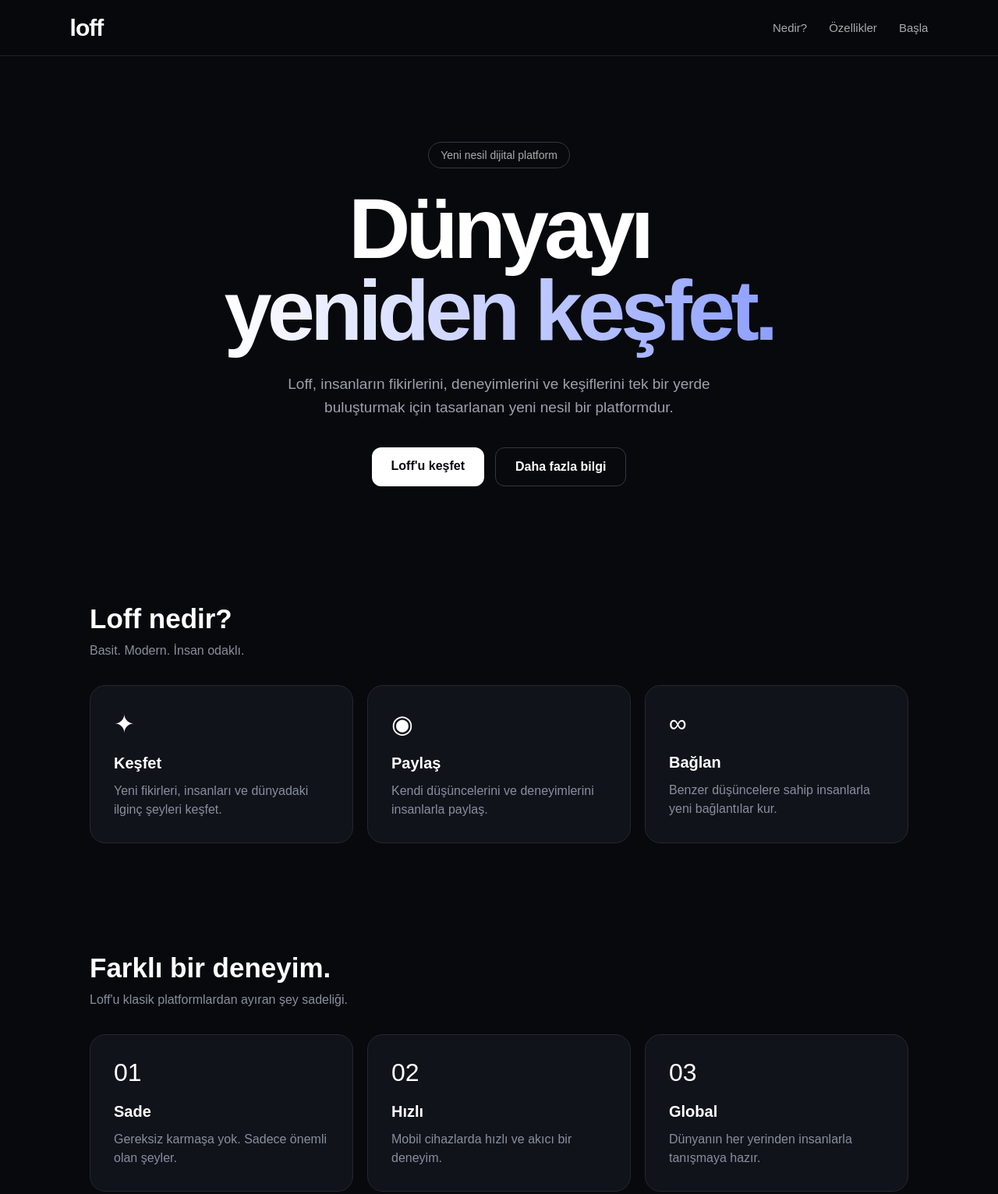
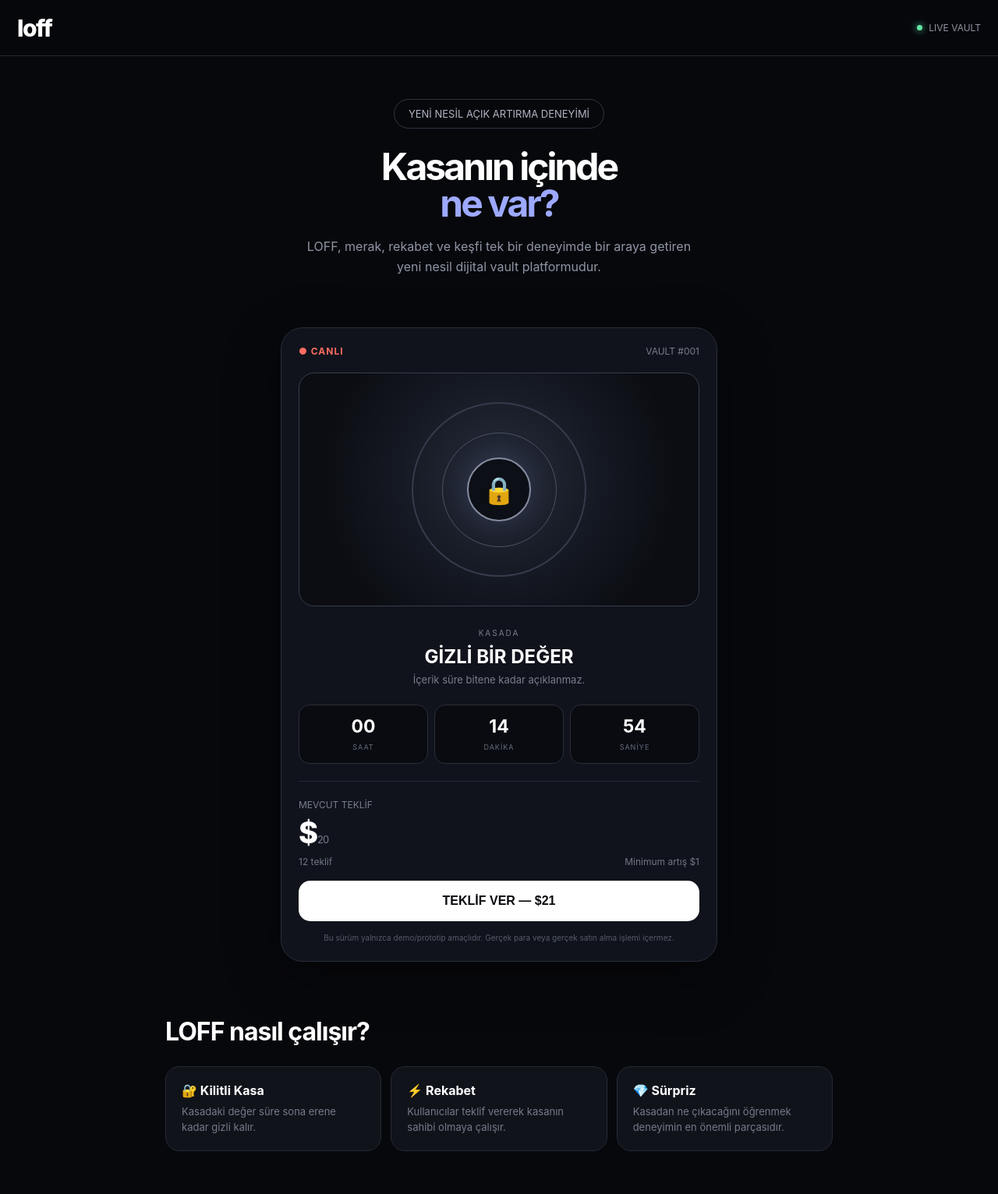
Before and after one commit to omurronas/loff, a plain HTML site: page index.html in a window 1280 px wide. Shown: the top 1532 px of the page at 78% size. Drawn offline with Linux system fonts and the light colour scheme.

Commit message:
Update index.html

```diff
--- a/index.html
+++ b/index.html
@@ -1,213 +1,370 @@
+
 <!DOCTYPE html>
 <html lang="tr">
 <head>
 <meta charset="UTF-8">
 <meta name="viewport" content="width=device-width, initial-scale=1.0">
-<title>Loff</title>
+<title>LOFF — The Vault</title>
 
 <style>
 *{
   box-sizing:border-box;
   margin:0;
   padding:0;
-font-family:Arial,Helvetica,sans-serif;
 }
 
 body{
-background:#08090d;
+  background:#07080c;
   color:#fff;
+  font-family:-apple-system,BlinkMacSystemFont,"Segoe UI",Arial,sans-serif;
   min-height:100vh;
 }
 
 header{
   height:72px;
+  border-bottom:1px solid #242733;
   display:flex;
   align-items:center;
   justify-content:space-between;
-padding:0 7%;
-border-bottom:1px solid #20232c;
+  padding:0 22px;
   position:sticky;
   top:0;
-background:rgba(8,9,13,.94);
-backdrop-filter:blur(12px);
-z-index:10;
+  background:rgba(7,8,12,.94);
+  backdrop-filter:blur(15px);
+  z-index:20;
 }
 
 .logo{
   font-size:30px;
   font-weight:800;
-letter-spacing:-1px;
+  letter-spacing:-1.5px;
 }
 
-nav{
+.status{
   display:flex;
-gap:28px;
+  align-items:center;
+  gap:8px;
+  font-size:12px;
+  color:#8e94a3;
 }
 
-nav a{
-color:#aaa;
-text-decoration:none;
-font-size:15px;
-}
-
-nav a:hover{
-color:#fff;
+.dot{
+  width:7px;
+  height:7px;
+  background:#62e6a5;
+  border-radius:50%;
+  box-shadow:0 0 10px #62e6a5;
 }
 
 .hero{
-max-width:1100px;
-margin:auto;
-padding:110px 25px 80px;
   text-align:center;
+  padding:55px 22px 30px;
 }
 
 .badge{
   display:inline-block;
-padding:8px 15px;
-border:1px solid #343844;
-border-radius:30px;
-color:#aaa;
-font-size:14px;
+  border:1px solid #303542;
+  border-radius:50px;
+  padding:10px 18px;
+  color:#aeb4c3;
+  font-size:13px;
   margin-bottom:25px;
 }
 
-h1{
-font-size:clamp(55px,10vw,110px);
-line-height:.95;
-letter-spacing:-6px;
-margin-bottom:28px;
+.hero h1{
+  font-size:48px;
+  line-height:.98;
+  letter-spacing:-3px;
+  margin-bottom:20px;
 }
 
-.gradient{
-background:linear-gradient(90deg,#fff,#8ea0ff);
--webkit-background-clip:text;
-color:transparent;
+.hero h1 span{
+  color:#9da9ff;
 }
 
 .hero p{
-max-width:650px;
+  color:#8f95a5;
+  line-height:1.6;
+  max-width:520px;
   margin:auto;
-color:#9ca1ad;
-font-size:19px;
-line-height:1.6;
+  font-size:16px;
 }
 
-.buttons{
-display:flex;
-justify-content:center;
-gap:14px;
-margin-top:35px;
-flex-wrap:wrap;
+.vault{
+  width:calc(100% - 32px);
+  max-width:560px;
+  margin:35px auto;
+  background:#10131b;
+  border:1px solid #292e3b;
+  border-radius:28px;
+  padding:22px;
+  box-shadow:0 20px 70px rgba(0,0,0,.45);
 }
 
-.btn{
-padding:15px 25px;
-border-radius:12px;
-text-decoration:none;
-font-weight:700;
+.vault-top{
+  display:flex;
+  justify-content:space-between;
+  align-items:center;
+  margin-bottom:20px;
 }
 
-.primary{
+.live{
+  color:#ff6d61;
+  font-size:12px;
+  font-weight:700;
+  letter-spacing:1px;
+}
+
+.lot{
+  color:#777e8d;
+  font-size:12px;
+}
+
+.safe{
+  height:300px;
+  border-radius:20px;
+  background:
+    radial-gradient(circle at 50% 45%,#272d3b 0,#151923 42%,#0b0d12 75%);
+  border:1px solid #363d4d;
+  display:flex;
+  align-items:center;
+  justify-content:center;
+  position:relative;
+  overflow:hidden;
+}
+
+.safe:before{
+  content:"";
+  position:absolute;
+  width:220px;
+  height:220px;
+  border:2px solid #343b4b;
+  border-radius:50%;
+}
+
+.safe:after{
+  content:"";
+  position:absolute;
+  width:145px;
+  height:145px;
+  border:1px solid #4a5263;
+  border-radius:50%;
+}
+
+.lock{
+  width:82px;
+  height:82px;
+  border-radius:50%;
+  border:2px solid #858da1;
+  display:flex;
+  align-items:center;
+  justify-content:center;
+  font-size:34px;
+  z-index:2;
+  background:#0c0f15;
+  box-shadow:0 0 35px rgba(157,169,255,.15);
+}
+
+.secret{
+  text-align:center;
+  margin-top:22px;
+}
+
+.secret small{
+  color:#777e8d;
+  text-transform:uppercase;
+  letter-spacing:2px;
+  font-size:10px;
+}
+
+.secret h2{
+  margin-top:8px;
+  font-size:24px;
+}
+
+.secret p{
+  color:#777e8d;
+  margin-top:7px;
+  font-size:13px;
+}
+
+.timer{
+  display:grid;
+  grid-template-columns:repeat(3,1fr);
+  gap:8px;
+  margin-top:24px;
+}
+
+.timebox{
+  background:#090b10;
+  border:1px solid #292e39;
+  border-radius:14px;
+  padding:13px 5px;
+  text-align:center;
+}
+
+.timebox strong{
+  display:block;
+  font-size:23px;
+}
+
+.timebox span{
+  color:#666d7c;
+  font-size:9px;
+  text-transform:uppercase;
+  letter-spacing:1px;
+}
+
+.bid-section{
+  margin-top:22px;
+  border-top:1px solid #252a35;
+  padding-top:22px;
+}
+
+.bid-label{
+  color:#777e8d;
+  font-size:12px;
+}
+
+.price{
+  font-size:38px;
+  font-weight:800;
+  margin-top:5px;
+  letter-spacing:-1px;
+}
+
+.price span{
+  color:#777e8d;
+  font-size:13px;
+  font-weight:400;
+}
+
+.bid-info{
+  display:flex;
+  justify-content:space-between;
+  color:#707787;
+  font-size:12px;
+  margin:7px 0 17px;
+}
+
+button{
+  width:100%;
+  border:0;
+  border-radius:15px;
+  padding:17px;
   background:#fff;
   color:#08090d;
+  font-size:16px;
+  font-weight:800;
+  cursor:pointer;
 }
 
-.secondary{
-border:1px solid #343844;
-color:#fff;
+button:active{
+  transform:scale(.98);
 }
 
-section{
-max-width:1100px;
-margin:auto;
-padding:70px 25px;
+.note{
+  text-align:center;
+  color:#555c6b;
+  font-size:10px;
+  margin-top:14px;
+  line-height:1.5;
 }
 
-.section-title{
-font-size:35px;
+.features{
+  max-width:900px;
+  margin:70px auto;
+  padding:0 22px;
+}
+
+.features h2{
+  font-size:32px;
+  margin-bottom:25px;
+  letter-spacing:-1px;
+}
+
+.grid{
+  display:grid;
+  grid-template-columns:repeat(3,1fr);
+  gap:12px;
+}
+
+.card{
+  background:#10131a;
+  border:1px solid #252a36;
+  border-radius:18px;
+  padding:20px;
+}
+
+.card b{
+  display:block;
+  margin-bottom:8px;
+}
+
+.card p{
+  color:#747b8a;
+  font-size:13px;
+  line-height:1.5;
+}
+
+footer{
+  text-align:center;
+  color:#4e5563;
+  border-top:1px solid #1d212b;
+  padding:30px 20px;
+  font-size:12px;
+}
+
+.modal{
+  position:fixed;
+  inset:0;
+  background:rgba(0,0,0,.75);
+  display:none;
+  align-items:center;
+  justify-content:center;
+  padding:20px;
+  z-index:50;
+}
+
+.modal-box{
+  width:100%;
+  max-width:400px;
+  background:#11141c;
+  border:1px solid #343a49;
+  border-radius:24px;
+  padding:28px;
+  text-align:center;
+}
+
+.modal-box h2{
+  font-size:27px;
   margin-bottom:12px;
 }
 
-.section-text{
-color:#888f9d;
-margin-bottom:35px;
+.modal-box p{
+  color:#858b99;
+  line-height:1.5;
+  font-size:14px;
+  margin-bottom:22px;
 }
 
-.cards{
-display:grid;
-grid-template-columns:repeat(3,1fr);
-gap:18px;
+.close{
+  background:#242934;
+  color:#fff;
+  margin-top:10px;
 }
 
-.card{
-background:#11131a;
-border:1px solid #242832;
-border-radius:20px;
-padding:30px;
-min-height:190px;
+@media(max-width:600px){
+  .hero h1{
+    font-size:43px;
   }
 
-.icon{
-font-size:32px;
-margin-bottom:20px;
-}
-
-.card h3{
-font-size:20px;
-margin-bottom:12px;
-}
-
-.card p{
-color:#888f9d;
-line-height:1.5;
-}
-
-.cta{
-margin:70px 25px;
-padding:70px 25px;
-border:1px solid #292d38;
-border-radius:25px;
-text-align:center;
-background:linear-gradient(145deg,#11131a,#090a0e);
-}
-
-.cta h2{
-font-size:40px;
-margin-bottom:15px;
-}
-
-.cta p{
-color:#8d94a1;
-margin-bottom:30px;
-}
-
-footer{
-border-top:1px solid #20232c;
-padding:35px 7%;
-color:#707783;
-text-align:center;
-font-size:14px;
-}
-
-@media(max-width:750px){
-header{
-padding:0 20px;
-}
-
-nav{
-display:none;
-}
-
-.cards{
+  .grid{
     grid-template-columns:1fr;
   }
 
-h1{
-letter-spacing:-4px;
-}
-
-.hero{
-padding-top:80px;
+  .safe{
+    height:260px;
   }
 }
 </style>
@@ -217,72 +374,108 @@
 
 <header>
   <div class="logo">loff</div>
-
-<nav>
-<a href="#nedir">Nedir?</a>
-<a href="#ozellikler">Özellikler</a>
-<a href="#basla">Başla</a>
-</nav>
+  <div class="status">
+    <span class="dot"></span>
+    LIVE VAULT
+  </div>
 </header>
 
-<main>
-
-<div class="hero">
-
-<div class="badge">Yeni nesil dijital platform</div>
+<section class="hero">
+  <div class="badge">YENİ NESİL AÇIK ARTIRMA DENEYİMİ</div>
 
   <h1>
-Dünyayı<br>
-<span class="gradient">yeniden keşfet.</span>
+    Kasanın içinde<br>
+    <span>ne var?</span>
   </h1>
 
   <p>
-Loff, insanların fikirlerini, deneyimlerini ve
-keşiflerini tek bir yerde buluşturmak için
-tasarlanan yeni nesil bir platformdur.
+    LOFF, merak, rekabet ve keşfi tek bir deneyimde
+    bir araya getiren yeni nesil dijital vault platformudur.
   </p>
+</section>
 
-<div class="buttons">
-<a class="btn primary" href="#basla">Loff'u keşfet</a>
-<a class="btn secondary" href="#nedir">Daha fazla bilgi</a>
+<section class="vault">
+
+  <div class="vault-top">
+    <div class="live">● CANLI</div>
+    <div class="lot">VAULT #001</div>
   </div>
 
+  <div class="safe">
+    <div class="lock">🔒</div>
   </div>
 
-<section id="nedir">
+  <div class="secret">
+    <small>Kasada</small>
+    <h2>GİZLİ BİR DEĞER</h2>
+    <p>İçerik süre bitene kadar açıklanmaz.</p>
+  </div>
 
-<h2 class="section-title">Loff nedir?</h2>
+  <div class="timer">
+    <div class="timebox">
+      <strong id="hours">00</strong>
+      <span>Saat</span>
+    </div>
 
-<p class="section-text">
-Basit. Modern. İnsan odaklı.
-</p>
+    <div class="timebox">
+      <strong id="minutes">14</strong>
+      <span>Dakika</span>
+    </div>
 
-<div class="cards">
+    <div class="timebox">
+      <strong id="seconds">59</strong>
+      <span>Saniye</span>
+    </div>
+  </div>
+
+  <div class="bid-section">
+    <div class="bid-label">MEVCUT TEKLİF</div>
+
+    <div class="price">
+      $<span id="price">20</span>
+    </div>
+
+    <div class="bid-info">
+      <span id="bidders">12 teklif</span>
+      <span>Minimum artış $1</span>
+    </div>
+
+    <button onclick="placeBid()">
+      TEKLİF VER — $<span id="buttonPrice">21</span>
+    </button>
+
+    <div class="note">
+      Bu sürüm yalnızca demo/prototip amaçlıdır.
+      Gerçek para veya gerçek satın alma işlemi içermez.
+    </div>
+  </div>
+
+</section>
+
+<section class="features">
+
+  <h2>LOFF nasıl çalışır?</h2>
+
+  <div class="grid">
 
     <div class="card">
-<div class="icon">✦</div>
-<h3>Keşfet</h3>
+      <b>🔐 Kilitli Kasa</b>
       <p>
-Yeni fikirleri, insanları ve dünyadaki
-ilginç şeyleri keşfet.
+        Kasadaki değer süre sona erene kadar gizli kalır.
       </p>
     </div>
 
     <div class="card">
-<div class="icon">◉</div>
-<h3>Paylaş</h3>
+      <b>⚡ Rekabet</b>
       <p>
-Kendi düşüncelerini ve deneyimlerini
-insanlarla paylaş.
+        Kullanıcılar teklif vererek kasanın sahibi olmaya çalışır.
       </p>
     </div>
 
     <div class="card">
-<div class="icon">∞</div>
-<h3>Bağlan</h3>
+      <b>💎 Sürpriz</b>
       <p>
-Benzer düşüncelere sahip insanlarla
-yeni bağlantılar kur.
+        Kasadan ne çıkacağını öğrenmek deneyimin en önemli parçasıdır.
       </p>
     </div>
 
@@ -290,66 +483,81 @@
 
 </section>
 
-<section id="ozellikler">
+<footer>
+  LOFF © 2026 — The Vault Experience
+</footer>
 
-<h2 class="section-title">Farklı bir deneyim.</h2>
+<div class="modal" id="modal">
 
-<p class="section-text">
-Loff'u klasik platformlardan ayıran şey sadeliği.
+  <div class="modal-box">
+
+    <h2>🔥 Teklif alındı</h2>
+
+    <p>
+      Demo teklifiniz başarıyla işlendi.
+      Mevcut teklif şimdi $<span id="modalPrice">21</span>.
     </p>
 
-<div class="cards">
+    <button class="close" onclick="closeModal()">
+      TAMAM
+    </button>
 
-<div class="card">
-<div class="icon">01</div>
-<h3>Sade</h3>
-<p>
-Gereksiz karmaşa yok.
-Sadece önemli olan şeyler.
-</p>
-</div>
-
-<div class="card">
-<div class="icon">02</div>
-<h3>Hızlı</h3>
-<p>
-Mobil cihazlarda hızlı ve akıcı
-bir deneyim.
-</p>
-</div>
-
-<div class="card">
-<div class="icon">03</div>
-<h3>Global</h3>
-<p>
-Dünyanın her yerinden insanlarla
-tanışmaya hazır.
-</p>
   </div>
 
 </div>
 
-</section>
+<script>
 
-<div class="cta" id="basla">
+let price = 20;
+let bidders = 12;
 
-<h2>Loff'a hoş geldin.</h2>
+function placeBid(){
 
-<p>
-Bu sadece başlangıç.
-</p>
+  price += 1;
+  bidders += 1;
 
-<a class="btn primary" href="#">
-Başla
-</a>
+  document.getElementById("price").innerText = price;
+  document.getElementById("buttonPrice").innerText = price + 1;
+  document.getElementById("bidders").innerText = bidders + " teklif";
+  document.getElementById("modalPrice").innerText = price;
 
-</div>
+  document.getElementById("modal").style.display = "flex";
+}
 
-</main>
+function closeModal(){
+  document.getElementById("modal").style.display = "none";
+}
 
-<footer>
-© 2026 Loff — Tüm hakları saklıdır.
-</footer>
+let totalSeconds = 899;
+
+function updateTimer(){
+
+  if(totalSeconds <= 0){
+    document.getElementById("hours").innerText = "00";
+    document.getElementById("minutes").innerText = "00";
+    document.getElementById("seconds").innerText = "00";
+    return;
+  }
+
+  totalSeconds--;
+
+  let hours = Math.floor(totalSeconds / 3600);
+  let minutes = Math.floor((totalSeconds % 3600) / 60);
+  let seconds = totalSeconds % 60;
+
+  document.getElementById("hours").innerText =
+    String(hours).padStart(2,"0");
+
+  document.getElementById("minutes").innerText =
+    String(minutes).padStart(2,"0");
+
+  document.getElementById("seconds").innerText =
+    String(seconds).padStart(2,"0");
+}
+
+setInterval(updateTimer,1000);
+
+</script>
 
 </body>
 </html>
```
Lines whose indentation alone changed are shown as unchanged.
